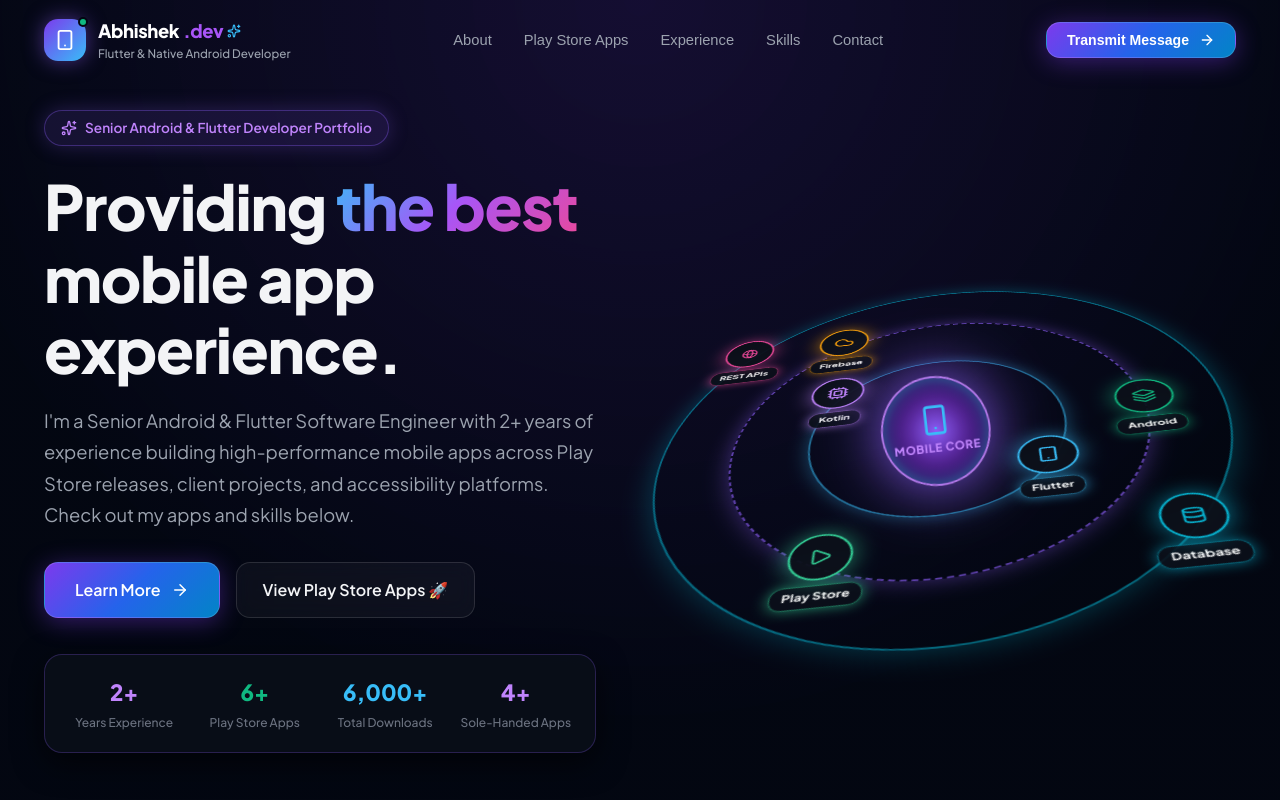
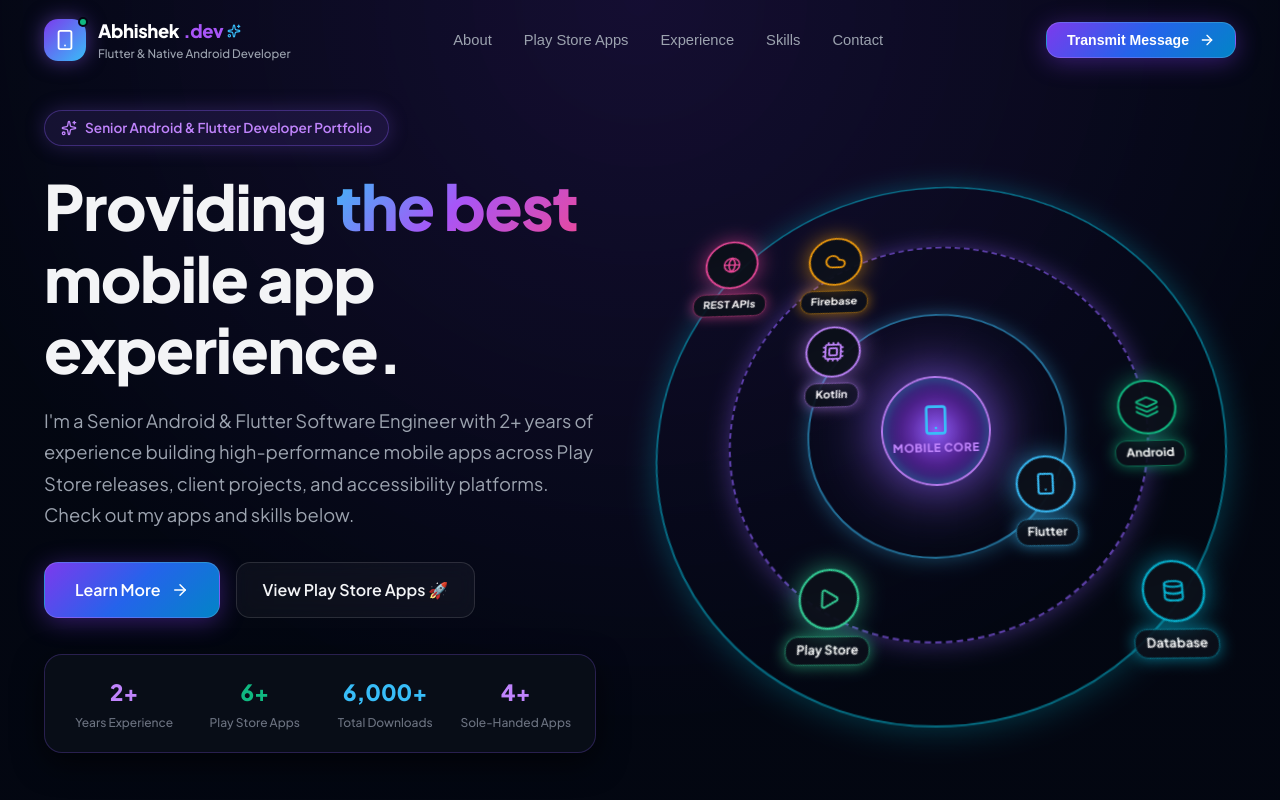
Before and after one commit to Abhishek1102/abhishek-portfolio-collection, a React (Vite) app: page / in a window 1280 px wide. Shown: the top 800 px of the page. Built offline with nearby package versions, Linux system fonts and the light colour scheme; the HTML template or start-up script is replaced by a standard one.

Commit message:
Reduce 3D solar system tilt to a subtle 20-degree pitch tilt

```diff
--- a/src/components/TechSkillsOrbitWheel.tsx
+++ b/src/components/TechSkillsOrbitWheel.tsx
@@ -96,7 +96,7 @@
           display: 'flex',
           alignItems: 'center',
           justifyContent: 'center',
-          transform: 'rotateX(54deg) rotateY(-8deg)',
+          transform: 'rotateX(20deg) rotateY(-4deg)',
           transformStyle: 'preserve-3d',
         }}
       >
@@ -116,7 +116,7 @@
             zIndex: 10,
             color: '#ffffff',
             textAlign: 'center',
-            transform: 'rotateX(-54deg) rotateY(8deg)',
+            transform: 'rotateX(-20deg) rotateY(4deg)',
           }}
         >
           <Smartphone size={32} color="#38bdf8" />
@@ -183,7 +183,7 @@
                     animationTimingFunction: 'linear',
                     animationIterationCount: 'infinite',
                     animationDelay: `${delayInSeconds}s`,
-                    transform: 'rotateX(-54deg) rotateY(8deg)',
+                    transform: 'rotateX(-20deg) rotateY(4deg)',
                     display: 'flex',
                     flexDirection: 'column',
                     alignItems: 'center',
```
Also changed, not shown: 2 other files (tests, documents, lock files or other folders).
